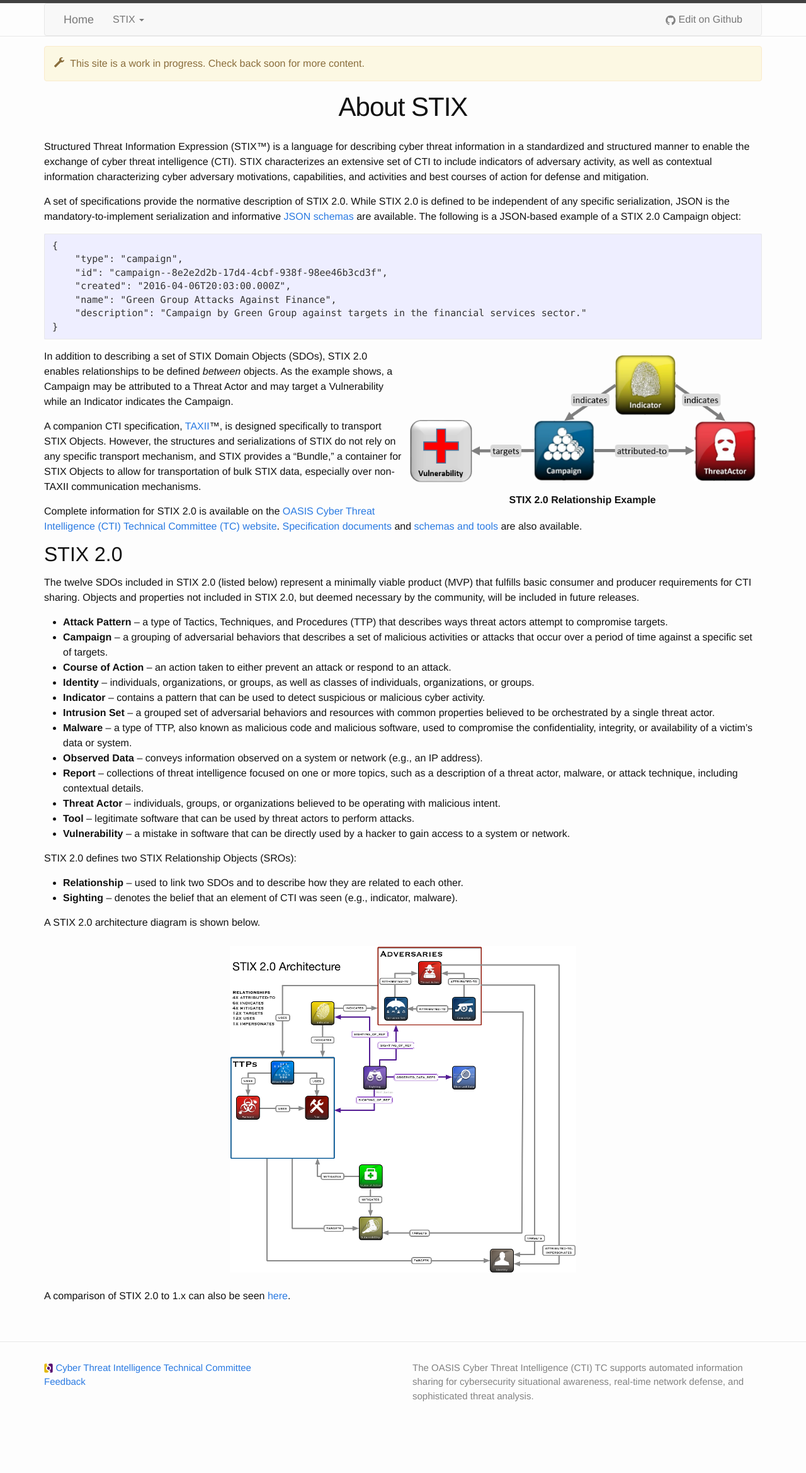
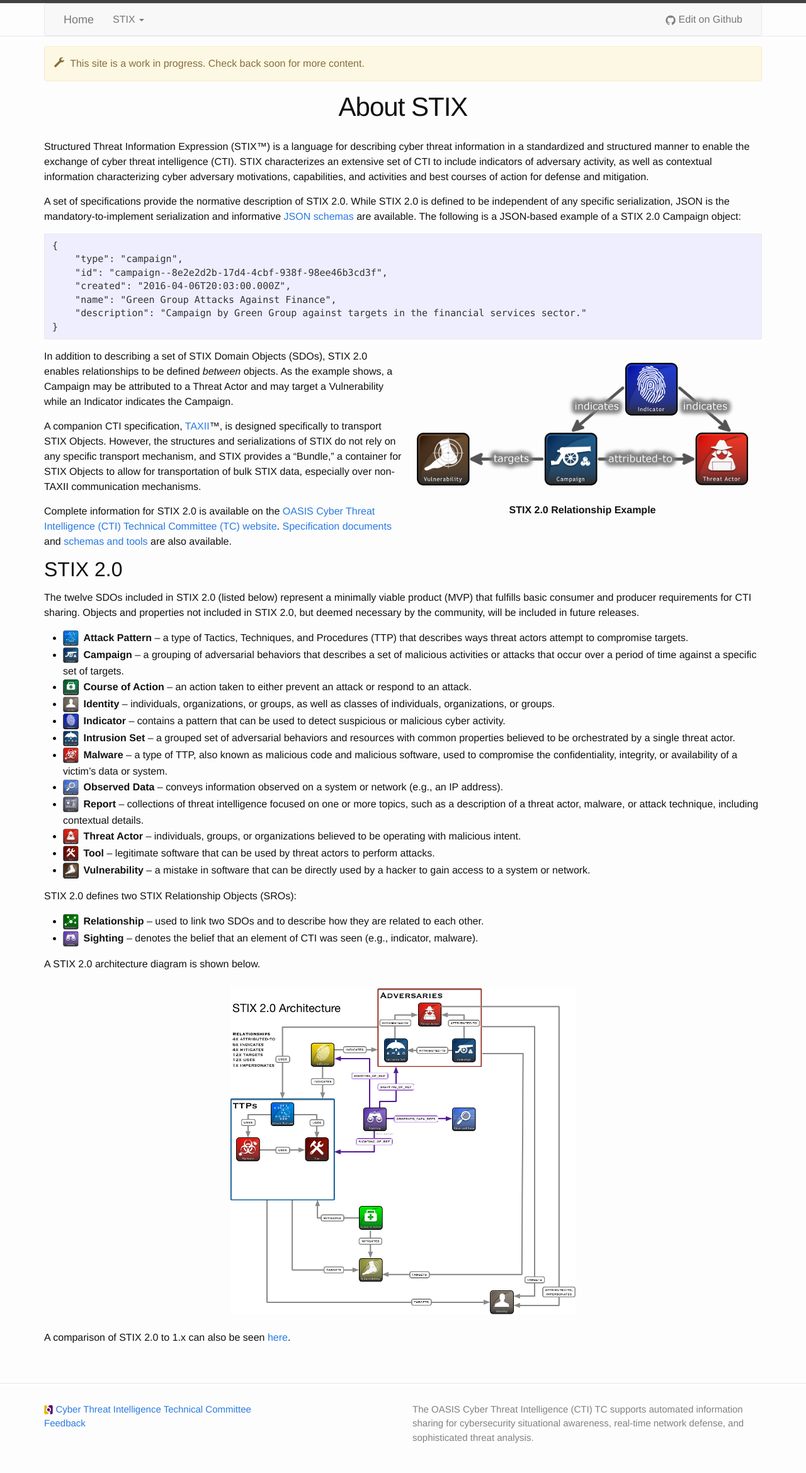
Before and after one commit to oasis-open/cti-documentation, a Jekyll site: the page built from stix/about.md, in a window 1280 px wide. Shown: the whole page at 63% size. Built offline with Jekyll 4.4.1, drawn with Linux system fonts in a browser that asks for light colours; before the commit the page ends 2273 px from its top, so only the background shows below that.

Commit message:
Improve icon placement, update relationship diagram icons

````diff
--- a/_sass/_base.scss
+++ b/_sass/_base.scss
@@ -281,6 +281,11 @@
     padding-right: 5px;
 }
 
+.post-content li img {
+    height: 25px;
+    margin: 1px 3px 1px 0px;
+}
+
 
 
 /**
--- a/stix/about.md
+++ b/stix/about.md
@@ -19,7 +19,7 @@
 ```
 
 <div class="figure pull-right text-center" markdown="span">
-![STIX 2.0 Relationship Example]({{ site.baseurl }}/img/stix2_relationship_example.png){: .figure-img .img-fluid}
+![STIX 2.0 Relationship Example]({{ site.baseurl }}/img/stix2_relationship_example_2.png){: .figure-img .img-fluid}
 **STIX 2.0 Relationship Example**
 </div>
 
@@ -33,23 +33,23 @@
 
 The twelve SDOs included in STIX 2.0 (listed below) represent a minimally viable product (MVP) that fulfills basic consumer and producer requirements for CTI sharing. Objects and properties not included in STIX 2.0, but deemed necessary by the community, will be included in future releases.
 
--   **Attack Pattern** – a type of Tactics, Techniques, and Procedures (TTP) that describes ways threat actors attempt to compromise targets.
--   **Campaign** – a grouping of adversarial behaviors that describes a set of malicious activities or attacks that occur over a period of time against a specific set of targets.
--   **Course of Action** – an action taken to either prevent an attack or respond to an attack.
--   **Identity** – individuals, organizations, or groups, as well as classes of individuals, organizations, or groups.
--   **Indicator** – contains a pattern that can be used to detect suspicious or malicious cyber activity.
--   **Intrusion Set** – a grouped set of adversarial behaviors and resources with common properties believed to be orchestrated by a single threat actor.
--   **Malware** – a type of TTP, also known as malicious code and malicious software, used to compromise the confidentiality, integrity, or availability of a victim’s data or system.
--   **Observed Data** – conveys information observed on a system or network (e.g., an IP address).
--   **Report** – collections of threat intelligence focused on one or more topics, such as a description of a threat actor, malware, or attack technique, including contextual details.
--   **Threat Actor** – individuals, groups, or organizations believed to be operating with malicious intent.
--   **Tool** – legitimate software that can be used by threat actors to perform attacks.
--   **Vulnerability** – a mistake in software that can be directly used by a hacker to gain access to a system or network.
+-   ![Attack Pattern Icon]({{ site.baseurl }}/img/icons/attack_pattern.png) **Attack Pattern** – a type of Tactics, Techniques, and Procedures (TTP) that describes ways threat actors attempt to compromise targets.
+-   ![Campaign Icon]({{ site.baseurl }}/img/icons/campaign.png) **Campaign** – a grouping of adversarial behaviors that describes a set of malicious activities or attacks that occur over a period of time against a specific set of targets.
+-   ![Course of Action Icon]({{ site.baseurl }}/img/icons/course_of_action.png) **Course of Action** – an action taken to either prevent an attack or respond to an attack.
+-   ![Identity Icon]({{ site.baseurl }}/img/icons/identity.png) **Identity** – individuals, organizations, or groups, as well as classes of individuals, organizations, or groups.
+-   ![Indicator Icon]({{ site.baseurl }}/img/icons/indicator.png) **Indicator** – contains a pattern that can be used to detect suspicious or malicious cyber activity.
+-   ![Intrusion Set Icon]({{ site.baseurl }}/img/icons/intrusion_set.png) **Intrusion Set** – a grouped set of adversarial behaviors and resources with common properties believed to be orchestrated by a single threat actor.
+-   ![Malware Icon]({{ site.baseurl }}/img/icons/malware.png) **Malware** – a type of TTP, also known as malicious code and malicious software, used to compromise the confidentiality, integrity, or availability of a victim’s data or system.
+-   ![Observed Data Icon]({{ site.baseurl }}/img/icons/observed_data.png) **Observed Data** – conveys information observed on a system or network (e.g., an IP address).
+-   ![Report Icon]({{ site.baseurl }}/img/icons/report.png) **Report** – collections of threat intelligence focused on one or more topics, such as a description of a threat actor, malware, or attack technique, including contextual details.
+-   ![Threat Actor Icon]({{ site.baseurl }}/img/icons/threat_actor.png) **Threat Actor** – individuals, groups, or organizations believed to be operating with malicious intent.
+-   ![Tool Icon]({{ site.baseurl }}/img/icons/tool.png) **Tool** – legitimate software that can be used by threat actors to perform attacks.
+-   ![Vulnerability Icon]({{ site.baseurl }}/img/icons/vulnerability.png) **Vulnerability** – a mistake in software that can be directly used by a hacker to gain access to a system or network.
 
 STIX 2.0 defines two STIX Relationship Objects (SROs):
 
--   **Relationship** – used to link two SDOs and to describe how they are related to each other.
--   **Sighting** – denotes the belief that an element of CTI was seen (e.g., indicator, malware).
+-   ![Relationship Icon]({{ site.baseurl }}/img/icons/relationship.png) **Relationship** – used to link two SDOs and to describe how they are related to each other.
+-   ![Sighting Icon]({{ site.baseurl }}/img/icons/sighting.png) **Sighting** – denotes the belief that an element of CTI was seen (e.g., indicator, malware).
 
 A STIX 2.0 architecture diagram is shown below.
 
````
Also changed, not shown: stix/walkthrough.md (+5 -5 lines), img/icons/attack_pattern.png (added), img/icons/bundle.png (renamed from img/bundle.png), img/icons/campaign.png (added), img/icons/course_of_action.png (added), img/icons/identity.png (added), img/icons/indicator.png (renamed from img/indicator.png), img/icons/intrusion_set.png (added), img/icons/malware.png (renamed from img/malware.png), img/icons/observed_data.png (added), img/icons/relationship.png (renamed from img/relationship.png), img/icons/report.png (added), img/icons/sighting.png (renamed from img/sighting.png), img/icons/threat_actor.png (added), 3 more files.
